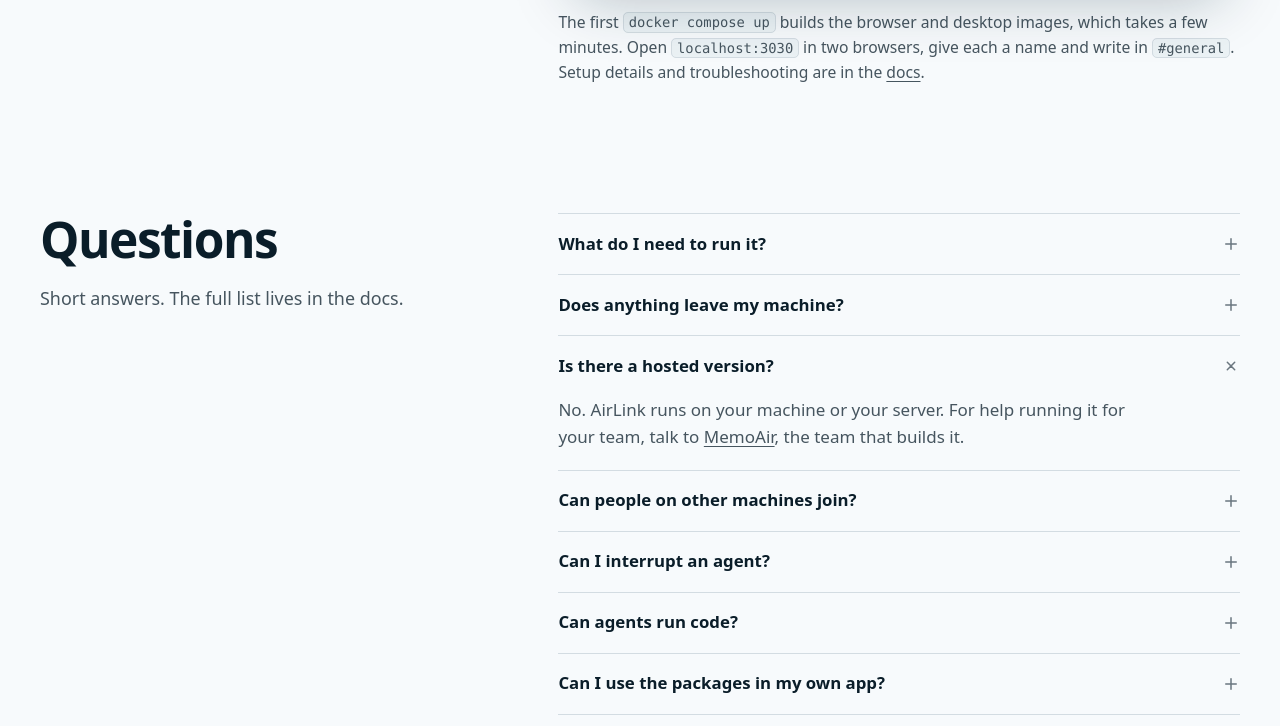
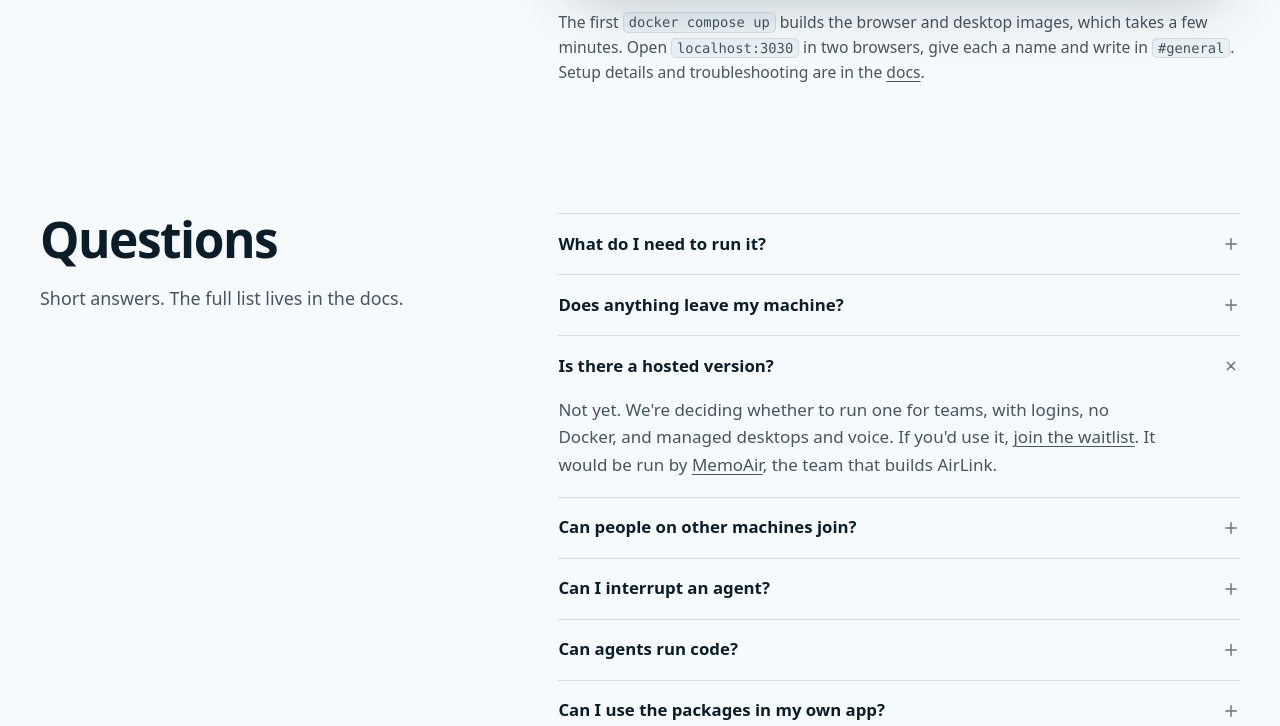
Before and after one commit to MemoAir-labs/Airlink, a React app in the folder site/: page / in a window 1280 px wide. Both pictures are taken after a click on the heading "Is there a hosted version?". Shown: the part 7463-8189 px from the top of the page. Built offline with nearby package versions, Linux system fonts and the light colour scheme; no server answers.

Commit message:
site: hosted waitlist link in the FAQ, the self-hosting tile and the footer

```diff
--- a/site/src/App.tsx
+++ b/site/src/App.tsx
@@ -19,6 +19,7 @@ import { MotionStage } from "./MotionStage.tsx";
 
 const base = import.meta.env.BASE_URL;
 const repo = "https://github.com/MemoAir-labs/Airlink";
+const waitlist = `${repo}/discussions/10`;
 const docsFallback = `${repo}/tree/main/docs`;
 const steps: [string, string?][] = [
   [`git clone ${repo}.git`],
@@ -568,7 +569,8 @@ function Capabilities() {
                 <code>127.0.0.1</code> by default. Data, memory and keys stay in{" "}
                 <code>.airlink/</code> and your Postgres; only what you send to
                 the providers you configure leaves the machine. There is no
-                hosted version and no accounts yet.
+                hosted version and no accounts yet.{" "}
+                <a href={waitlist}>Want it hosted? Join the waitlist.</a>
               </p>
             </div>
             <pre className="term" aria-hidden="true">
@@ -769,12 +771,13 @@ const faqs: [string, ReactNode][] = [
   [
     "Is there a hosted version?",
     <>
-      No. AirLink runs on your machine or your server. For help running it for
-      your team, talk to{" "}
+      Not yet. We're deciding whether to run one for teams, with logins, no
+      Docker, and managed desktops and voice. If you'd use it,{" "}
+      <a href={waitlist}>join the waitlist</a>. It would be run by{" "}
       <a href="https://memoair.ai/?utm_source=airlink-site&utm_medium=faq&utm_campaign=airlink">
         MemoAir
       </a>
-      , the team that builds it.
+      , the team that builds AirLink.
     </>,
   ],
   [
@@ -867,6 +870,9 @@ function Footer({ docs }: { docs: string }) {
           <ul>
             <li>
               <a href={repo}>GitHub</a>
+            </li>
+            <li>
+              <a href={waitlist}>Hosted waitlist</a>
             </li>
             <li>
               <a href={docs}>Docs</a>
```
